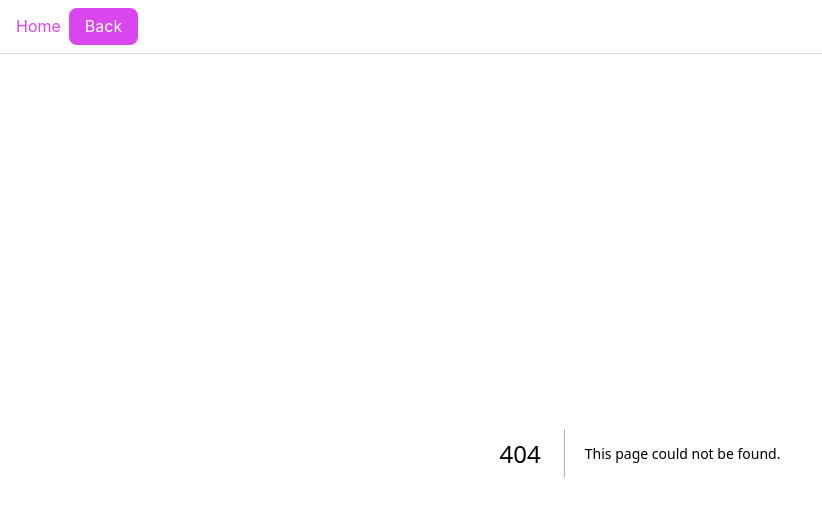
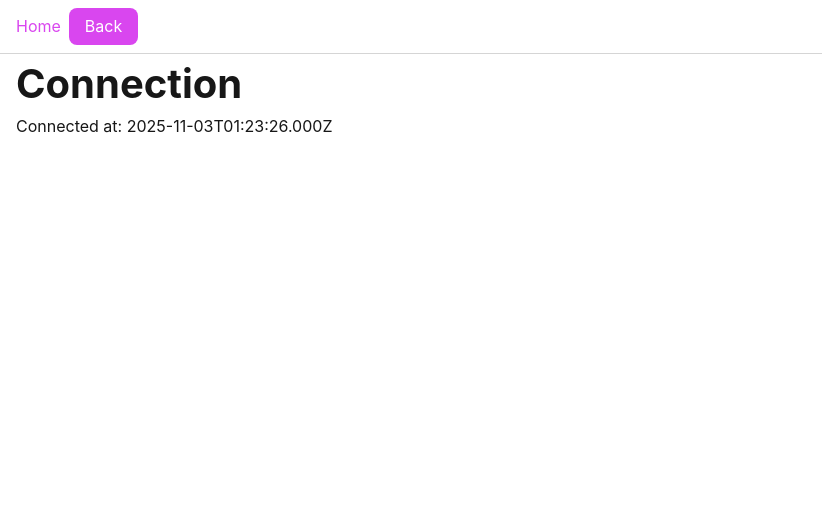
Before and after one commit to emanuelefavero/nextjs-16, a Next.js app: page /connection in a window 1280 px wide. Before the commit this address had no page. Shown: the top 516 px of the page, without its empty margins (0-822 px from the left). Built offline with nearby package versions, Linux system fonts and the light colour scheme.

Commit message:
feat: add /connection

```diff
--- /dev/null
+++ b/src/app/connection/component.tsx
@@ -0,0 +1,10 @@
+import { connection } from 'next/server'
+
+// * connection converts the component to be dynamically rendered at runtime even if doesn't use dynamic APIs like cookies, headers or search params.
+
+export async function Component() {
+  await connection()
+  const date = new Date()
+
+  return <p>Connected at: {date.toISOString()}</p>
+}
--- /dev/null
+++ b/src/app/connection/page.tsx
@@ -0,0 +1,14 @@
+import { Suspense } from 'react'
+import { Component } from './component'
+
+export default function Page() {
+  return (
+    <>
+      <h1>Connection</h1>
+
+      <Suspense fallback={<p>Establishing connection...</p>}>
+        <Component />
+      </Suspense>
+    </>
+  )
+}
--- a/src/app/page.tsx
+++ b/src/app/page.tsx
@@ -27,6 +27,9 @@ export default async function Home() {
         <li>
           <Link href='/cookies'>Cookies</Link>
         </li>
+        <li>
+          <Link href='/connection'>Connection</Link>
+        </li>
       </ul>
     </>
   )
```
